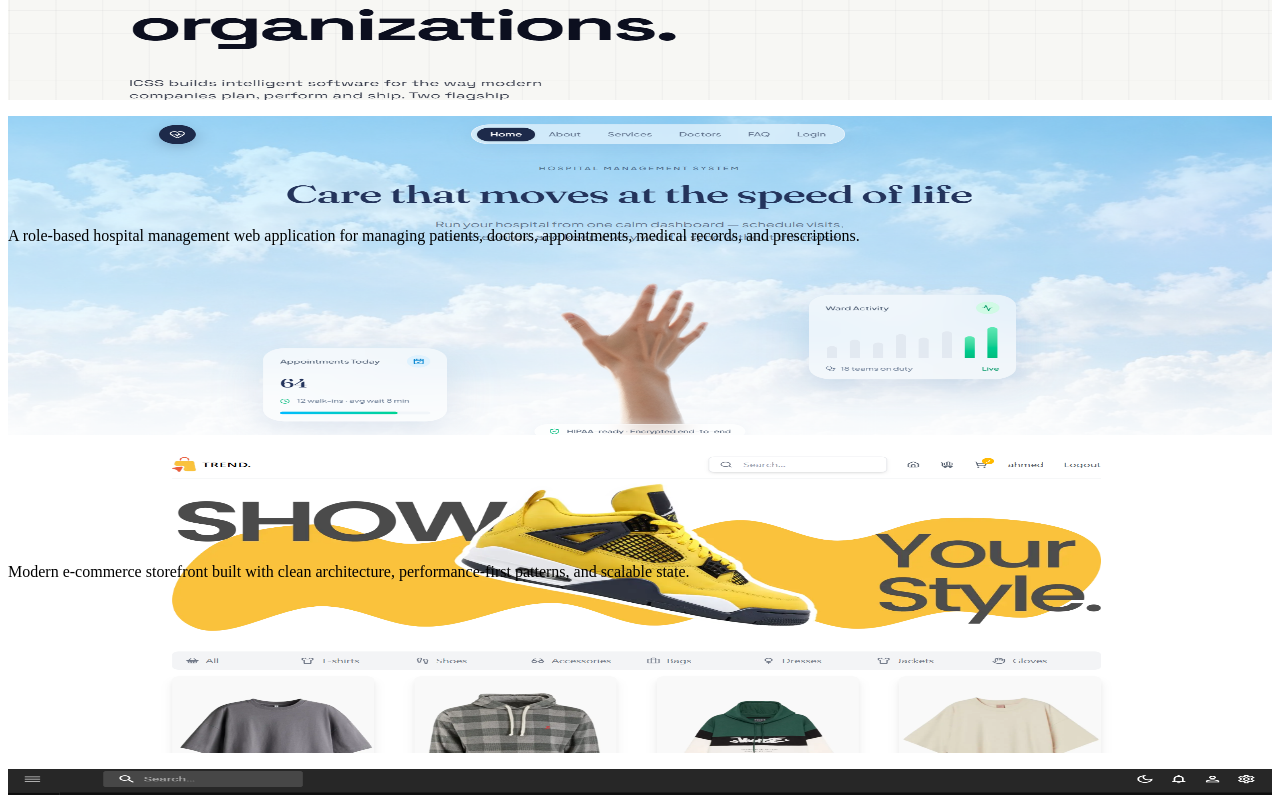
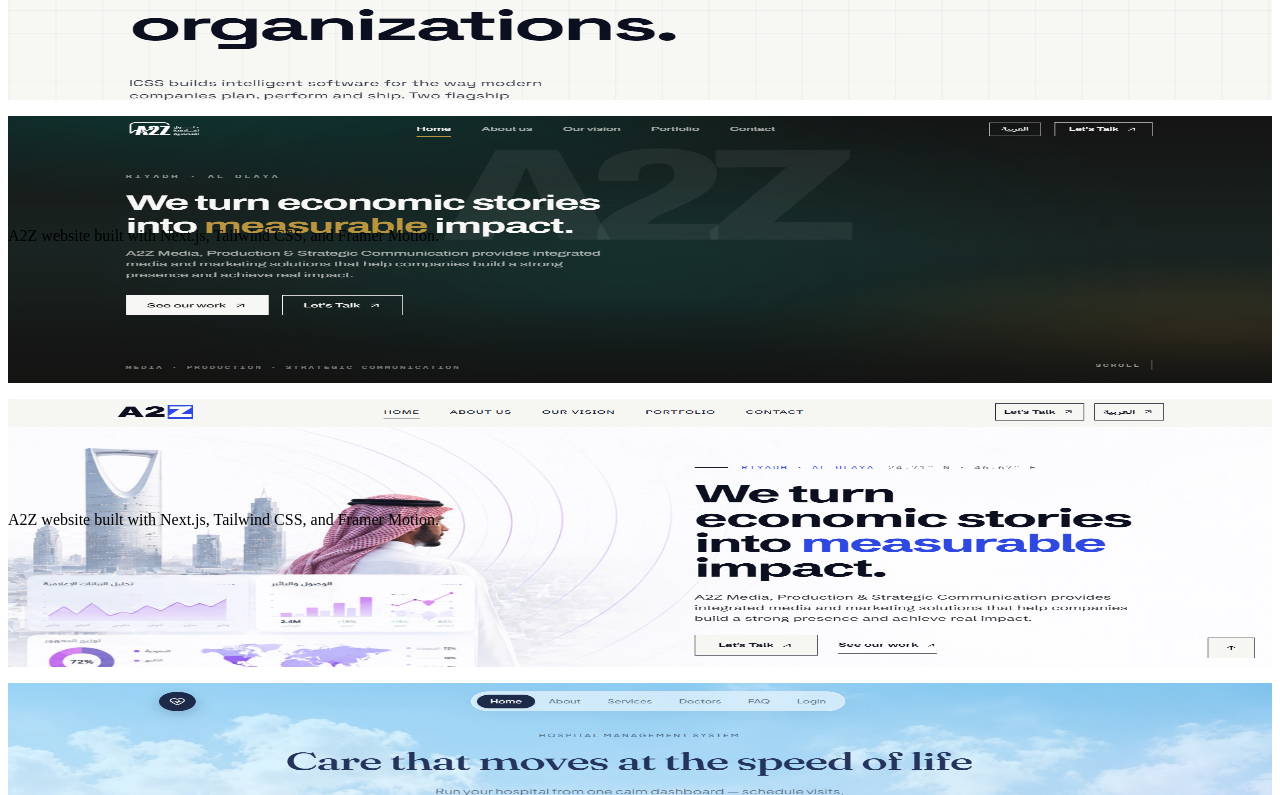
Before and after one commit to AhmedSayed26/NewPortfolio, a Next.js app: page /Projects in a window 1280 px wide. Shown: the part 845-1640 px from the top of the page. Built offline with nearby package versions, Linux system fonts and the light colour scheme.

Commit message:
add two projects

```diff
--- a/Data/projectsData.js
+++ b/Data/projectsData.js
@@ -1,3 +1,5 @@
+import { link } from "motion/react-client";
+
 export const projectsMeta = {
   eyebrow: "Projects",
   title: "Selected work & builds.",
@@ -49,7 +51,72 @@ export const projects = [
       "EN/AR RTL/LTR with i18next",
       "Interactive charts with Chart.js & Radix UI",
     ],
-    technologies: ["Next.js", "React", "Tailwind CSS", "i18next", "Chart.js", "Radix UI"],
+    technologies: [
+      "Next.js",
+      "React",
+      "Tailwind CSS",
+      "i18next",
+      "Chart.js",
+      "Radix UI",
+    ],
+  },
+  {
+    id: "A2Z-website",
+    title: "A2Z Website",
+    company: "A2Z",
+    category: "Media Company",
+    period: "",
+    featured: false,
+    image: "/projects/A2Z_v1.png",
+    linkUrl: "https://a2-z-iota.vercel.app/",
+    githubUrl: "",
+    description:
+      "A2Z website built with Next.js, Tailwind CSS, and Framer Motion.",
+    highlights: [
+      "Next.js for server-side rendering",
+      "Tailwind CSS for styling",
+      "Framer Motion for animations",
+    ],
+    technologies: [
+      "Next.js",
+      "Tailwind CSS",
+      "i18next",
+      "Swiper",
+      "Framer Motion",
+      "React",
+      "JavaScript",
+      "HTML",
+      "CSS",
+      "gsap",
+    ],
+  },
+  {
+    id: "A2Z-website",
+    title: "Economic media solutions website",
+    company: "A2Z",
+    category: "Media Company",
+    period: "",
+    featured: false,
+    image: "/projects/A2Z_v2.png",
+    linkUrl: "https://a2zwebsite.vercel.app/",
+    githubUrl: "",
+    description:
+      "A2Z website built with Next.js, Tailwind CSS, and Framer Motion.",
+    highlights: [
+      "Next.js for server-side rendering",
+      "Tailwind CSS for styling",
+      "Framer Motion for animations",
+    ],
+    technologies: [
+      "Next.js",
+      "Tailwind CSS",
+      "i18next",
+      "Swiper",
+      "Framer Motion",
+      "React",
+      "JavaScript",
+      "gsap",
+    ],
   },
   {
     id: "Hospital Management System",
@@ -61,7 +128,8 @@ export const projects = [
     image: "/projects/Hospital.png",
     liveUrl: "",
     githubUrl: "https://github.com/AhmedSayed26/hospital-management-",
-    description:"A role-based hospital management web application for managing patients, doctors, appointments, medical records, and prescriptions.",
+    description:
+      "A role-based hospital management web application for managing patients, doctors, appointments, medical records, and prescriptions.",
     highlights: [
       "Role-based Patient & Doctor Management",
       "Appointment & Medical Record Management",
@@ -69,11 +137,22 @@ export const projects = [
       "REST API Integration & CRUD Operations",
       //  "Responsive Dashboard with Theme Support",
     ],
-    technologies: ["React", "Vite", "Tailwind CSS", "Recharts", "JWT",    "shadcn/ui",
+    technologies: [
+      "React",
+      "Vite",
+      "Tailwind CSS",
+      "Recharts",
+      "JWT",
+      "shadcn/ui",
       "Axios",
       "JWT",
       "Formik",
-    "Yup", "REST API", "CRUD", "Dashboard", "Theme Support"],
+      "Yup",
+      "REST API",
+      "CRUD",
+      "Dashboard",
+      "Theme Support",
+    ],
   },
   {
     id: "trend",
```
Also changed, not shown: public/projects/A2Z_v1.png (added), public/projects/A2Z_v2.png (added). Lines whose indentation alone changed are shown as unchanged.
